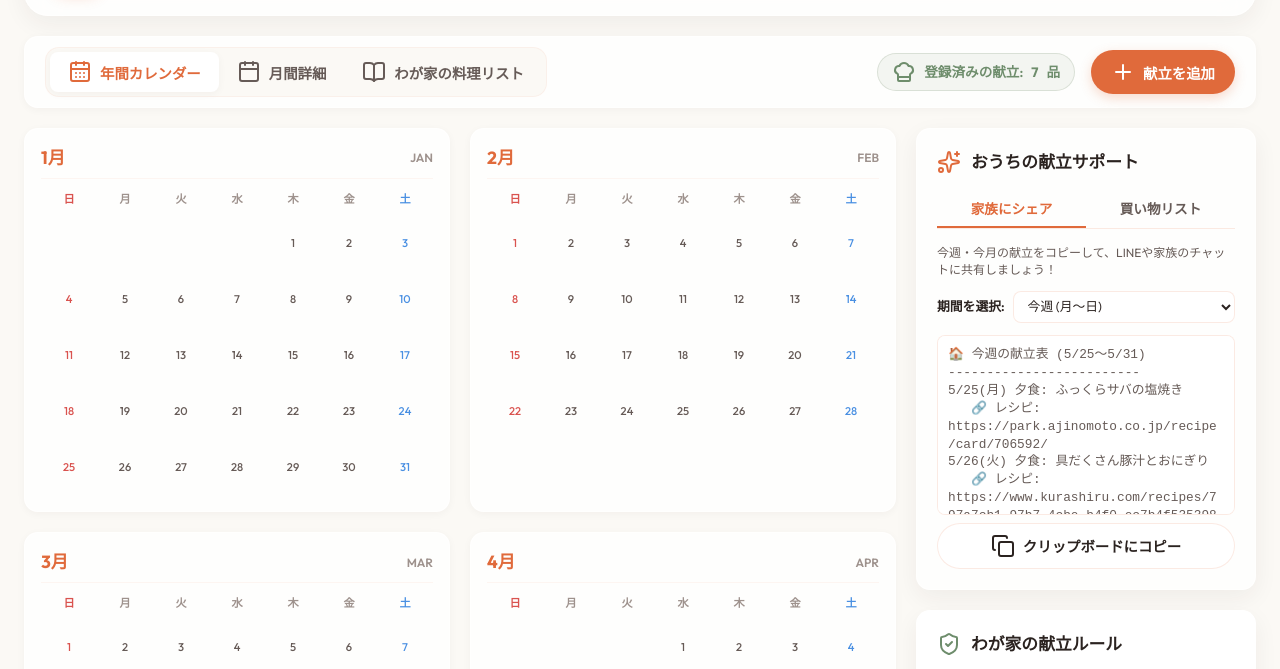
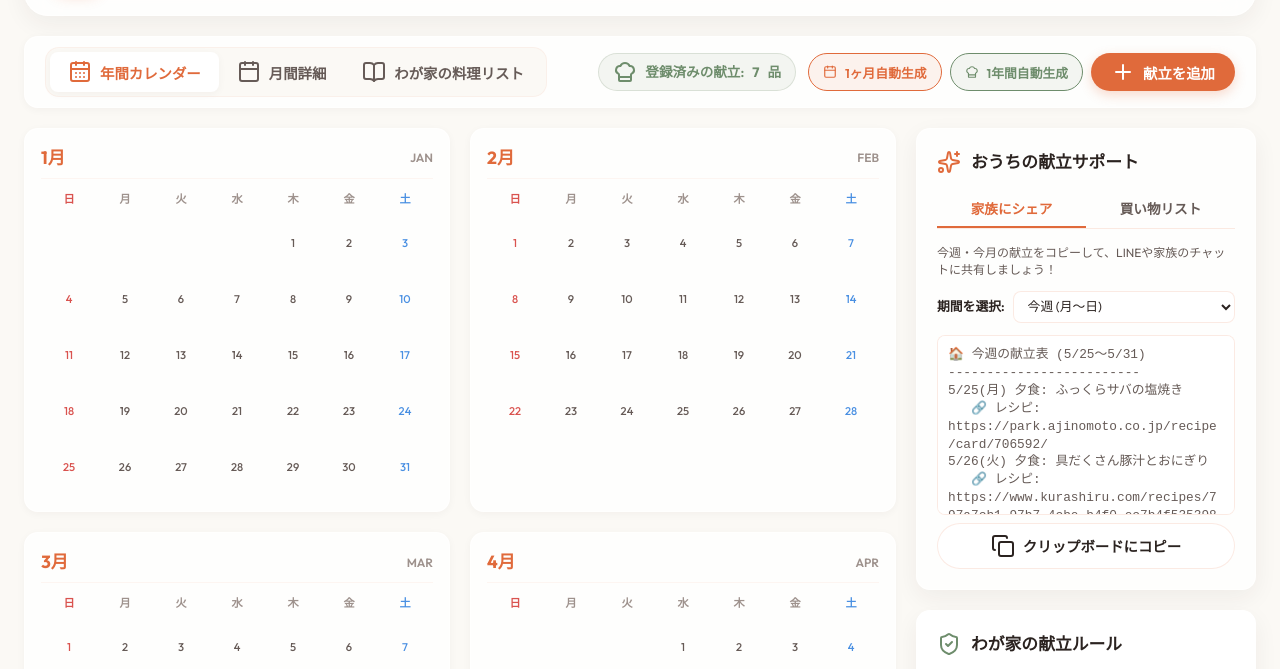
Before and after one commit to jurion666-coder/family-menu-planner, a plain HTML site: page index.html in a window 1280 px wide. Shown: the part 105-774 px from the top of the page. Drawn offline with nearby package versions, Linux system fonts and the light colour scheme.

Commit message:
Add files via upload

```diff
--- a/app.js
+++ b/app.js
@@ -195,6 +195,10 @@ function initEventListeners() {
         openMenuModal(getDateKey(targetDate));
     });
 
+    // Auto-Gen Buttons in Navigation Bar
+    document.getElementById('nav-generate-month').addEventListener('click', generateOneMonthMenusClick);
+    document.getElementById('nav-generate-year').addEventListener('click', generateOneYearMenusClick);
+
     // Modal controls
     document.getElementById('modal-close-btn').addEventListener('click', closeMenuModal);
     document.getElementById('btn-cancel-modal').addEventListener('click', closeMenuModal);
--- a/index.html
+++ b/index.html
@@ -76,11 +76,17 @@
                 </button>
             </div>
 
-            <div class="quick-info-bar">
-                <span class="info-badge" id="info-registered-count">
+            <div class="quick-info-bar" style="flex-wrap: wrap; gap: 8px;">
+                <span class="info-badge" id="info-registered-count" style="margin-right: 4px;">
                     <i data-lucide="chef-hat"></i> 登録済みの献立: <strong id="registered-count-val">0</strong>品
                 </span>
-                <button id="quick-add-btn" class="primary-btn">
+                <button id="nav-generate-month" class="secondary-btn flex-center" style="padding: 8px 14px; font-size: 0.8rem; height: 38px; border-color: var(--color-primary); color: var(--color-primary); background: var(--color-primary-light);">
+                    <i data-lucide="calendar" style="width: 14px; height: 14px;"></i> 1ヶ月自動生成
+                </button>
+                <button id="nav-generate-year" class="secondary-btn flex-center" style="padding: 8px 14px; font-size: 0.8rem; height: 38px; border-color: var(--color-secondary); color: var(--color-secondary); background: var(--color-secondary-light);">
+                    <i data-lucide="chef-hat" style="width: 14px; height: 14px;"></i> 1年間自動生成
+                </button>
+                <button id="quick-add-btn" class="primary-btn" style="height: 38px;">
                     <i data-lucide="plus"></i> 献立を追加
                 </button>
             </div>
```
